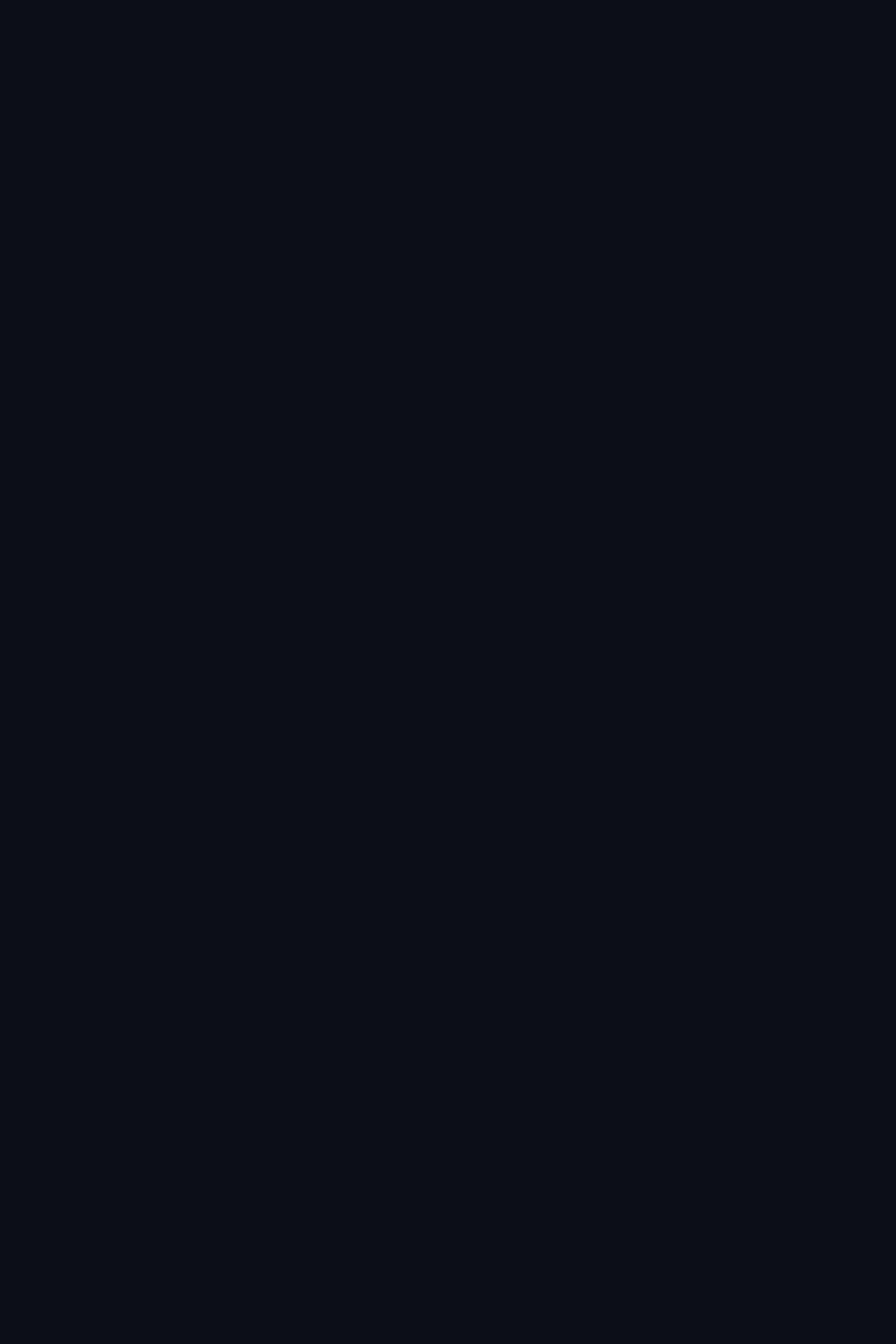
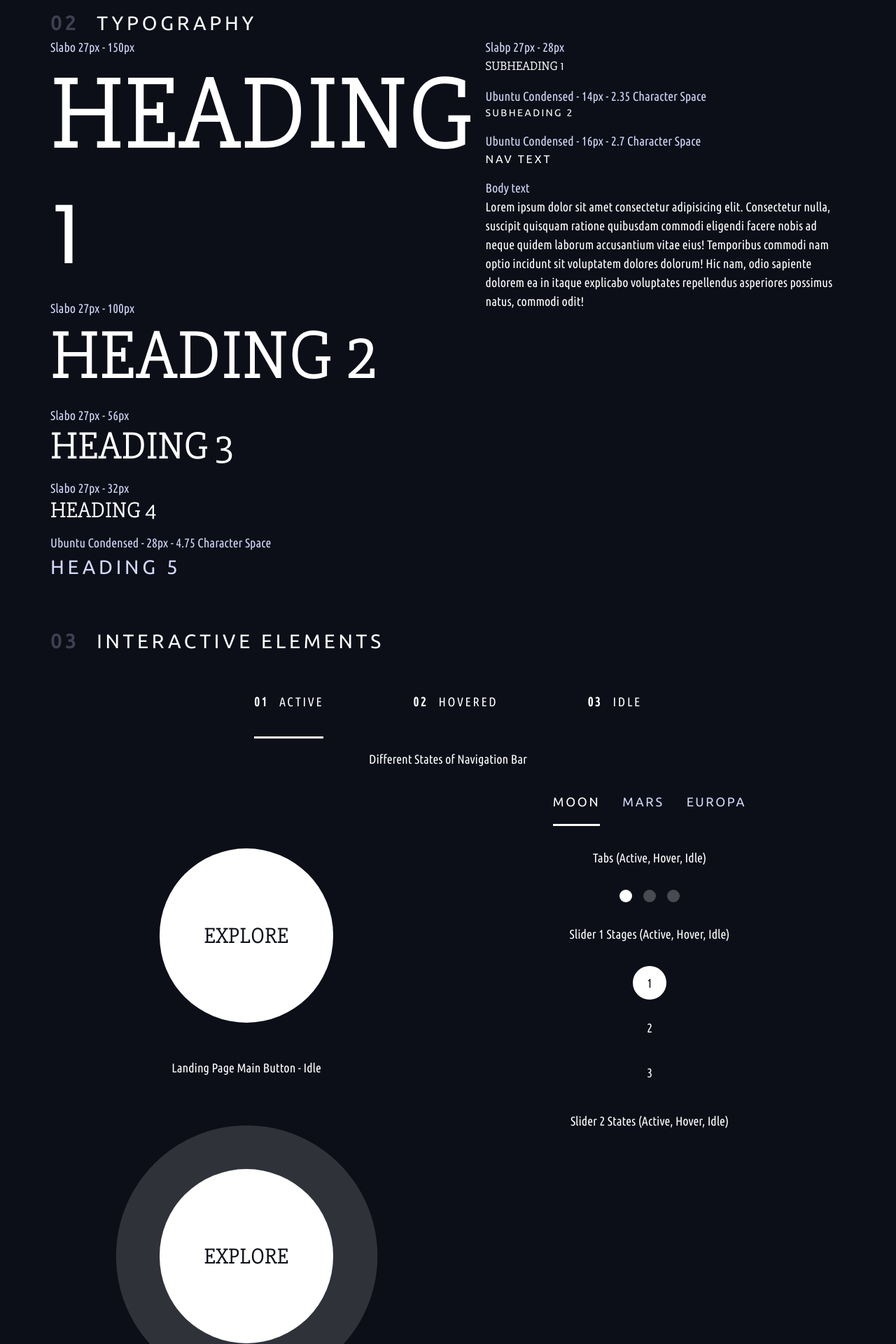
Before and after one commit to jamestw13/gm-helper, a React (Create React App) app in the folder client/: page /design-system in a window 1280 px wide. Shown: the part 400-2320 px from the top of the page at 70% size. Before the commit the page ends 800 px from the top, so only its background shows below. Built offline with nearby package versions, Linux system fonts and the light colour scheme.

Commit message:
filled out design system

```diff
--- a/client/src/App.js
+++ b/client/src/App.js
@@ -41,7 +41,7 @@ function App() {
     <ApolloProvider client={client}>
       <Router>
         <Header />
-        <main className=''>
+        <main className='container'>
           <Routes>
             <Route index element={<Home />} />
             <Route exact path='' element={<Home />}>
--- a/client/src/index.css
+++ b/client/src/index.css
@@ -128,9 +128,21 @@ select {
   gap: var(--gap, 1rem);
 }
 
+.flex-grow {
+  flex-grow: 1;
+}
+
 .grid {
   display: grid;
   gap: var(--gap, 1rem);
+}
+
+.grid-center {
+  place-items: center;
+}
+
+.flow > * + * {
+  margin-top: var(--flow-space, 1rem);
 }
 
 .container {
@@ -230,3 +242,127 @@ select {
 .fs-600 {
   line-height: 1.1;
 }
+
+.numbered-title {
+  font-family: var(--ff-sans-cond);
+  font-size: var(--fs-500);
+  text-transform: uppercase;
+  letter-spacing: 4.72px;
+}
+
+.numbered-title span {
+  margin-right: 0.5em;
+  font-weight: 700;
+  color: hsl(var(--clr-light) / 0.25);
+}
+
+/* ------------------------- */
+/* Components -------------- */
+/* ------------------------- */
+
+.large-button {
+  display: grid;
+  z-index: 1;
+  place-items: center;
+  padding: 0 2em;
+  aspect-ratio: 1;
+  border-radius: 50%;
+  text-decoration: none;
+  position: relative;
+}
+
+.large-button::after {
+  content: '';
+  position: absolute;
+  z-index: -1;
+  background-color: hsl(var(--clr-white) / 0.15);
+  width: 100%;
+  height: 100%;
+  border-radius: inherit;
+  opacity: 0;
+  transition: opacity 250ms linear, transform 500ms ease-in-out;
+}
+
+.large-button:hover::after,
+.large-button:focus::after,
+.large-button.active::after {
+  transform: scale(1.5);
+  opacity: 1;
+}
+
+.primary-navigation {
+  --gap: 8rem;
+  list-style: none;
+  padding: 0;
+  margin: 0;
+}
+
+.primary-navigation a {
+  text-decoration: none;
+}
+
+.primary-navigation a > span {
+  font-weight: 700;
+  margin-right: 0.5em;
+}
+
+.underline-indicators > * {
+  cursor: pointer;
+  padding: var(--underline-gap, 2em) 0;
+  border: 0;
+  border-bottom: 0.2rem solid hsl(var(--clr-white) / 0);
+}
+
+.underline-indicators > *:hover,
+.underline-indicators > *:focus {
+  border-color: hsl(var(--clr-white) / 0.5);
+}
+
+.underline-indicators > .active,
+.underline-indicators > [aria-selected='true'] {
+  color: hsl(var(--clr-white) / 1);
+  border-color: hsl(var(--clr-white) / 1);
+}
+
+.tab-list {
+  --gap: 2rem;
+  --underline-gap: 1em;
+}
+
+.dot-indicators > * {
+  cursor: pointer;
+  border: 0;
+  border-radius: 50%;
+  padding: 0.5em;
+  background-color: hsl(var(--clr-white) / 0.25);
+}
+
+.dot-indicators > *:hover,
+.dot-indicators > *:focus {
+  background-color: hsl(var(--clr-white) / 0.5);
+}
+
+.dot-indicators > [aria-selected='true'] {
+  background-color: hsl(var(--clr-white) / 1);
+}
+
+.numbered-indicators > * {
+  cursor: pointer;
+  width: 3rem;
+  border: 0 solid hsl(var(--clr-dark));
+  border-radius: 50%;
+  aspect-ratio: 1;
+  color: hsl(var(--clr-white));
+  background-color: hsl(var(--clr-dark));
+}
+
+.numbered-indicators > *:hover,
+.numbered-indicators > *:focus {
+  border-width: 1px;
+  border-color: hsl(var(--clr-white) / 0.5);
+}
+
+.numbered-indicators > [aria-selected='true'] {
+  color: hsl(var(--clr-dark));
+  background-color: hsl(var(--clr-white) / 1);
+}
--- a/client/src/pages/DesignSystem.js
+++ b/client/src/pages/DesignSystem.js
@@ -1,15 +1,15 @@
 export default function DesignSystem() {
   return (
     <div className='container'>
-      <h1>Design System</h1>
+      <h1 className='ff-serif'>Design System</h1>
 
-      <section id='colors'>
-        <h2>
+      <section id='colors' style={{ margin: '4rem 0' }}>
+        <h2 className='numbered-title'>
           <span>01</span> colors
         </h2>
 
         <div className='flex'>
-          <div>
+          <div className='flex-grow'>
             <div
               style={{ padding: '3rem 1rem 1rem', border: '1px solid white' }}
             >
@@ -23,7 +23,7 @@ export default function DesignSystem() {
             </p>
           </div>
 
-          <div>
+          <div className='flex-grow'>
             <div
               className='bg-accent text-dark'
               style={{ padding: '3rem 1rem 1rem', border: '1px solid white' }}
@@ -38,7 +38,7 @@ export default function DesignSystem() {
             </p>
           </div>
 
-          <div>
+          <div className='flex-grow'>
             <div
               className='bg-white text-dark'
               style={{ padding: '3rem 1rem 1rem', border: '1px solid white' }}
@@ -54,10 +54,179 @@ export default function DesignSystem() {
           </div>
         </div>
       </section>
-      <section id='typography'>
-        <h2>
+      <section id='typography' style={{ margin: '4rem 0' }}>
+        <h2 className='numbered-title'>
           <span>02</span> typography
         </h2>
+        <div className='flex'>
+          <div className='flow' style={{ flexBasis: '100%' }}>
+            <div>
+              <p className='text-accent'>Slabo 27px - 150px</p>
+              <p className='fs-900 ff-serif uppercase'>Heading 1</p>
+            </div>
+            <div>
+              <p className='text-accent'>Slabo 27px - 100px</p>
+              <p className='fs-800 ff-serif uppercase'>Heading 2</p>
+            </div>
+            <div>
+              <p className='text-accent'>Slabo 27px - 56px</p>
+              <p className='fs-700 ff-serif uppercase'>Heading 3</p>
+            </div>
+            <div>
+              <p className='text-accent'>Slabo 27px - 32px</p>
+              <p className='fs-600 ff-serif uppercase'>Heading 4</p>
+            </div>
+            <div>
+              <p className='text-accent'>
+                Ubuntu Condensed - 28px - 4.75 Character Space
+              </p>
+              <p className='fs-500 ff-sans-cond uppercase letter-spacing-1 text-accent'>
+                Heading 5
+              </p>
+            </div>
+          </div>
+
+          <div className='flow' style={{ flexBasis: '100%' }}>
+            <div>
+              <p className='text-accent'>Slabp 27px - 28px</p>
+              <p className='fs-400 ff-serif uppercase'>Subheading 1</p>
+            </div>
+            <div>
+              <p className='text-accent'>
+                Ubuntu Condensed - 14px - 2.35 Character Space
+              </p>
+              <p className='fs-200 ff-sans-cond uppercase letter-spacing-3'>
+                Subheading 2
+              </p>
+            </div>
+            <div>
+              <p className='text-accent'>
+                Ubuntu Condensed - 16px - 2.7 Character Space
+              </p>
+              <p className='fs-300 ff-sans-cond uppercase letter-spacing-2'>
+                Nav Text
+              </p>
+            </div>
+            <div>
+              <p className='text-accent'>Body text</p>
+              <p>
+                Lorem ipsum dolor sit amet consectetur adipisicing elit.
+                Consectetur nulla, suscipit quisquam ratione quibusdam commodi
+                eligendi facere nobis ad neque quidem laborum accusantium vitae
+                eius! Temporibus commodi nam optio incidunt sit voluptatem
+                dolores dolorum! Hic nam, odio sapiente dolorem ea in itaque
+                explicabo voluptates repellendus asperiores possimus natus,
+                commodi odit!
+              </p>
+            </div>
+          </div>
+        </div>
+      </section>
+
+      <section className='flow' id='interactive-elements'>
+        <h2 className='numbered-title'>
+          <span>03</span> Interactive elements
+        </h2>
+
+        {/* navigation */}
+        <div>
+          <nav className='grid grid-center'>
+            <ul className='primary-navigation underline-indicators flex'>
+              <li className='active'>
+                <a className='uppercase text-white letter-spacing-2' href='#'>
+                  <span>01</span> Active
+                </a>
+              </li>
+              <li>
+                <a className='uppercase text-white letter-spacing-2' href='#'>
+                  <span>02</span> Hovered
+                </a>
+              </li>
+              <li>
+                <a className='uppercase text-white letter-spacing-2' href='#'>
+                  <span>03</span> Idle
+                </a>
+              </li>
+            </ul>
+            <p>Different States of Navigation Bar</p>
+          </nav>
+        </div>
+
+        <div className='flex'>
+          <div className='grid grid-center' style={{ flexBasis: '100%' }}>
+            {/* explore button */}
+            <a
+              href='#'
+              className='large-button bg-white uppercase ff-serif text-dark fs-600'
+              style={{ marginTop: '5rem' }}
+            >
+              Explore
+            </a>
+            <p>Landing Page Main Button - Idle</p>
+
+            <a
+              href='#'
+              className='large-button bg-white uppercase ff-serif text-dark fs-600 active'
+              style={{ marginTop: '5rem' }}
+            >
+              Explore
+            </a>
+            <p>Landing Page Main Button - Hover</p>
+          </div>
+
+          <div
+            className='flow grid grid-center'
+            style={{ marginBottom: '50vh', flexBasis: '100%' }}
+          >
+            {/* Tabs */}
+            <div className='tab-list underline-indicators flex'>
+              <button
+                aria-selected='true'
+                className='bg-dark uppercase text-accent letter-spacing-2 ff-sans-cond'
+              >
+                Moon
+              </button>
+
+              <button
+                aria-selected='false'
+                className='bg-dark uppercase text-accent letter-spacing-2 ff-sans-cond'
+              >
+                Mars
+              </button>
+
+              <button
+                aria-selected='false'
+                className='bg-dark uppercase text-accent letter-spacing-2 ff-sans-cond'
+              >
+                Europa
+              </button>
+            </div>
+            <p>Tabs (Active, Hover, Idle)</p>
+
+            {/* Dots */}
+            <div className='dot-indicators flex'>
+              <button aria-selected='true'>
+                <span className='sr-only'>Slide Title</span>
+              </button>
+
+              <button aria-selected='false'>
+                <span className='sr-only'>Slide Title</span>
+              </button>
+              <button aria-selected='false'>
+                <span className='sr-only'>Slide Title</span>
+              </button>
+            </div>
+            <p>Slider 1 Stages (Active, Hover, Idle)</p>
+
+            {/* Numbers */}
+            <div className='grid numbered-indicators'>
+              <button aria-selected='true'>1</button>
+              <button aria-selected='false'>2</button>
+              <button aria-selected='false'>3</button>
+            </div>
+            <p>Slider 2 States (Active, Hover, Idle)</p>
+          </div>
+        </div>
       </section>
     </div>
   );
--- a/client/src/pages/Home.js
+++ b/client/src/pages/Home.js
@@ -18,7 +18,7 @@ const Home = () => {
   const username = data?.me.username || '';
 
   return (
-    <div className='container'>
+    <div>
       <DashNav username={username} />
       {loading && <h1>Loading</h1>}
       <Outlet />
--- a/client/src/pages/Login.js
+++ b/client/src/pages/Login.js
@@ -60,7 +60,10 @@ function Login(props) {
       </form>
       {error && <div>Login failed</div>}
       <h4>Users to test with: use password 12345</h4>
-      <ul>{data && data.users.map(user => <li>{user.username}</li>)}</ul>
+      <ul>
+        {data &&
+          data.users.map((user, index) => <li key={index}>{user.username}</li>)}
+      </ul>
     </main>
   );
 }
```
